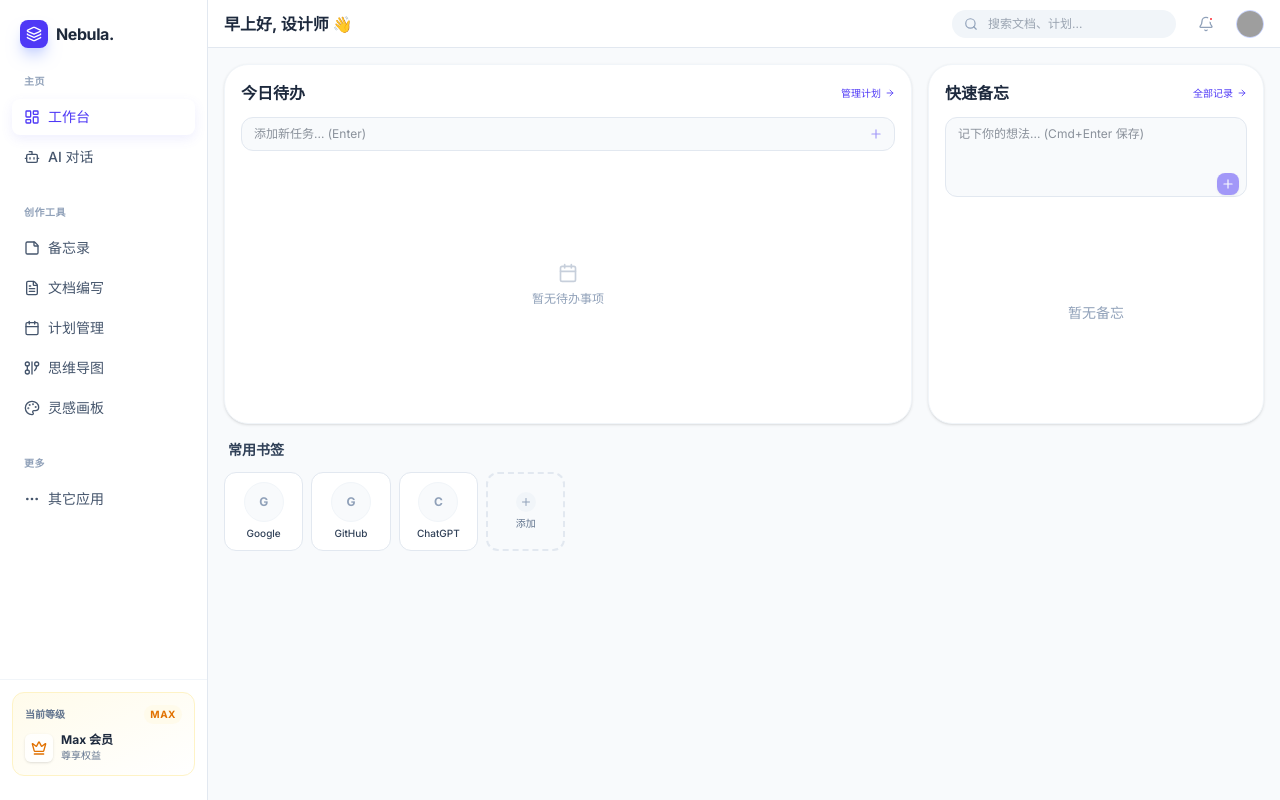
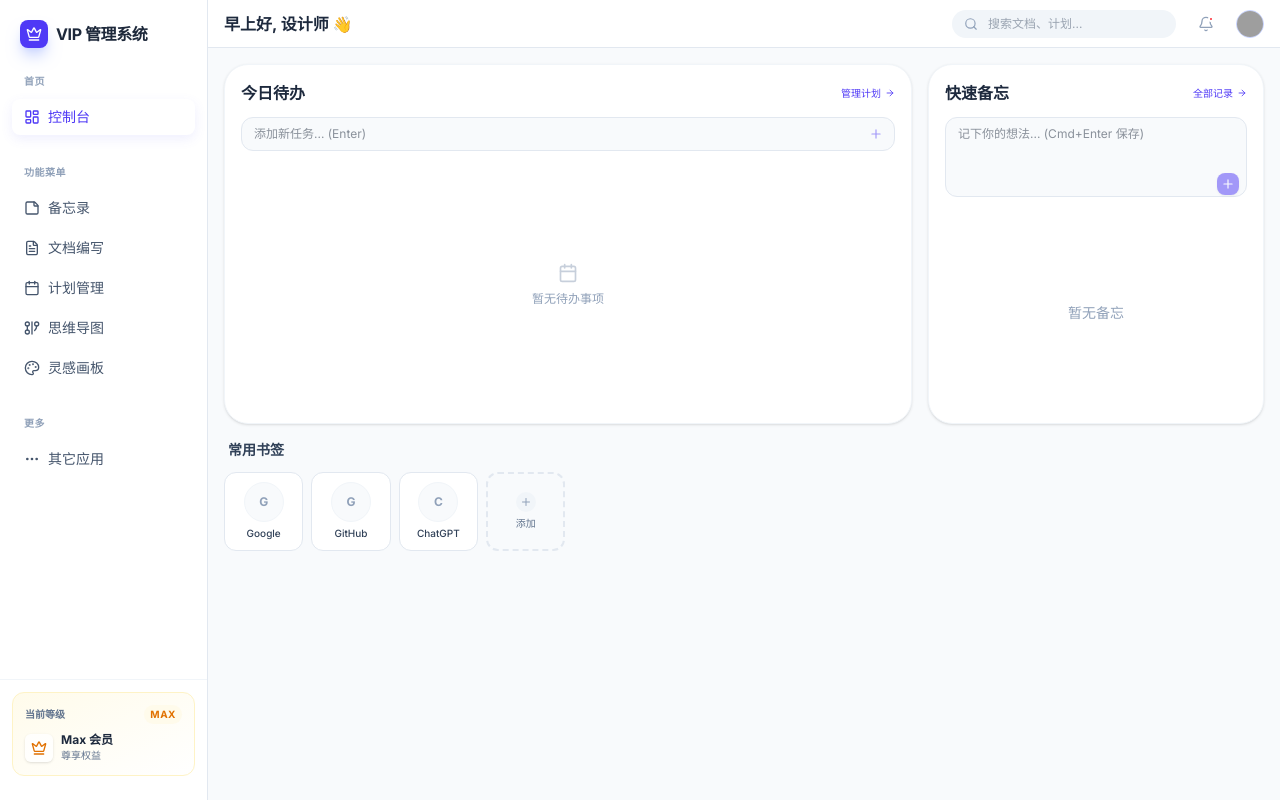
Before and after one commit to chenweilong1713/cf-nextjs-vip, a Next.js app: page / in a window 1280 px wide. Built offline with nearby package versions, Linux system fonts and the light colour scheme; sample sign-in values are in the browser's storage; grey boxes are pictures that could not be loaded.

Commit message:
- feat: 调整页面结构

```diff
--- a/src/app/layout.tsx
+++ b/src/app/layout.tsx
@@ -8,8 +8,8 @@ const inter = Inter({
 });
 
 export const metadata: Metadata = {
-  title: "Nebula Workspace | 极简工作台",
-  description: "Nebula Workspace Dashboard",
+  title: "VIP管理系统 | 实现两年半",
+  description: "独立版本VIP管理系统",
 };
 
 export default function RootLayout({
--- a/src/components/Sidebar.tsx
+++ b/src/components/Sidebar.tsx
@@ -24,8 +24,8 @@ export default function Sidebar() {
   const router = useRouter();
 
   const menuItems = [
-    { id: 'dashboard', label: '工作台', icon: LayoutDashboard, category: 'main', path: '/' },
-    { id: 'ai', label: 'AI 对话', icon: Bot, category: 'main', path: '/ai' },
+    { id: 'dashboard', label: '控制台', icon: LayoutDashboard, category: 'main', path: '/' },
+    // { id: 'ai', label: 'AI 对话', icon: Bot, category: 'main', path: '/ai' },
     { id: 'memos', label: '备忘录', icon: StickyNote, category: 'create', path: '/memos' },
     { id: 'docs', label: '文档编写', icon: FileText, category: 'create', path: '/docs' },
     // { id: 'snippets', label: '代码片段', icon: Code, category: 'create', path: '/snippets' },
@@ -84,14 +84,14 @@ export default function Sidebar() {
       <div className="p-5">
         <div className="flex items-center gap-2">
           <div className="w-7 h-7 bg-indigo-600 rounded-lg flex items-center justify-center text-white shadow-lg shadow-indigo-200">
-            <Layers className="w-4 h-4" />
+            <level.icon className="w-4 h-4" />
           </div>
-          <span className="text-base font-bold tracking-tight">Nebula.</span>
+          <span className="text-base font-bold tracking-tight">VIP 管理系统</span>
         </div>
       </div>
 
       <nav className="flex-1 px-3 space-y-1 overflow-y-auto">
-        <div className="text-[10px] font-semibold text-slate-400 px-3 py-1.5 uppercase tracking-wider">主页</div>
+        <div className="text-[10px] font-semibold text-slate-400 px-3 py-1.5 uppercase tracking-wider">首页</div>
 
         {menuItems.filter(item => item.category === 'main').map((item) => (
            <Link
@@ -108,7 +108,7 @@ export default function Sidebar() {
            </Link>
         ))}
 
-        <div className="mt-6 text-[10px] font-semibold text-slate-400 px-3 py-1.5 uppercase tracking-wider">创作工具</div>
+        <div className="mt-6 text-[10px] font-semibold text-slate-400 px-3 py-1.5 uppercase tracking-wider">功能菜单</div>
 
         {menuItems.filter(item => item.category === 'create').map((item) => (
            <Link
```
